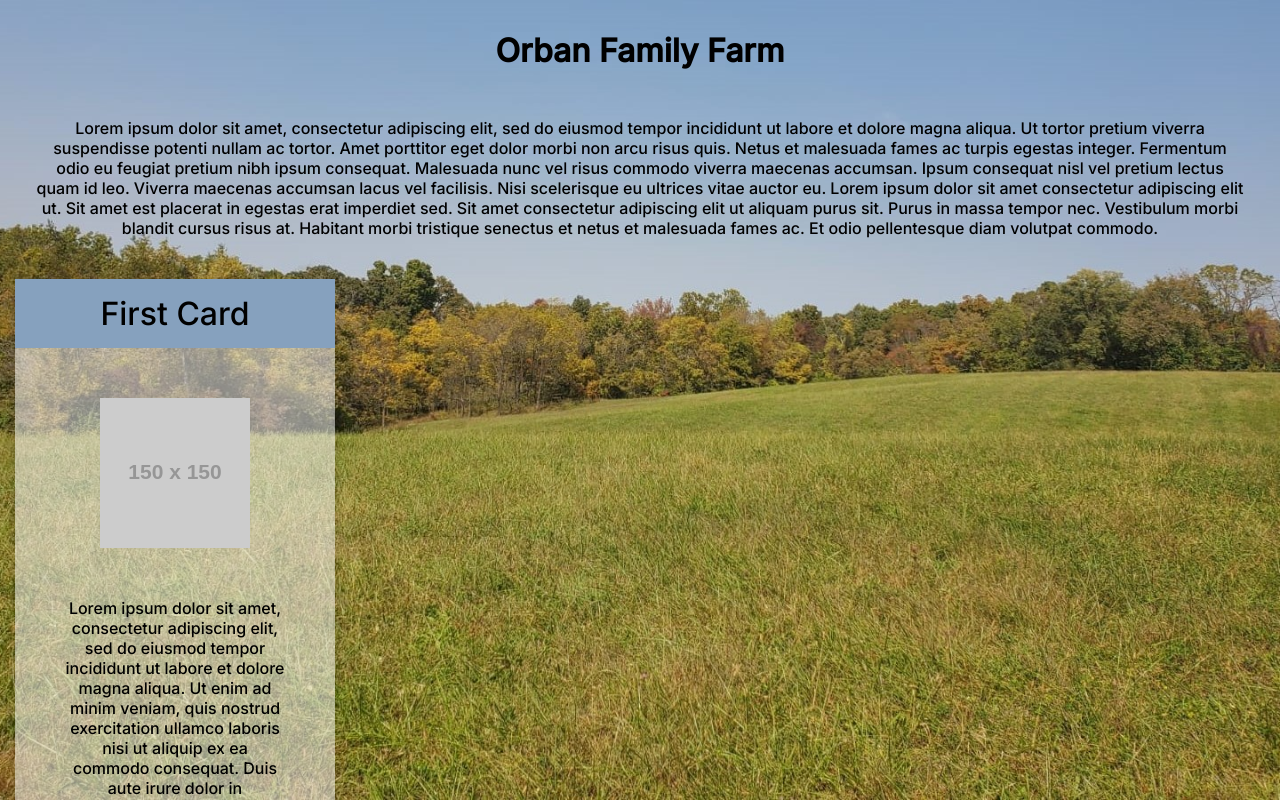
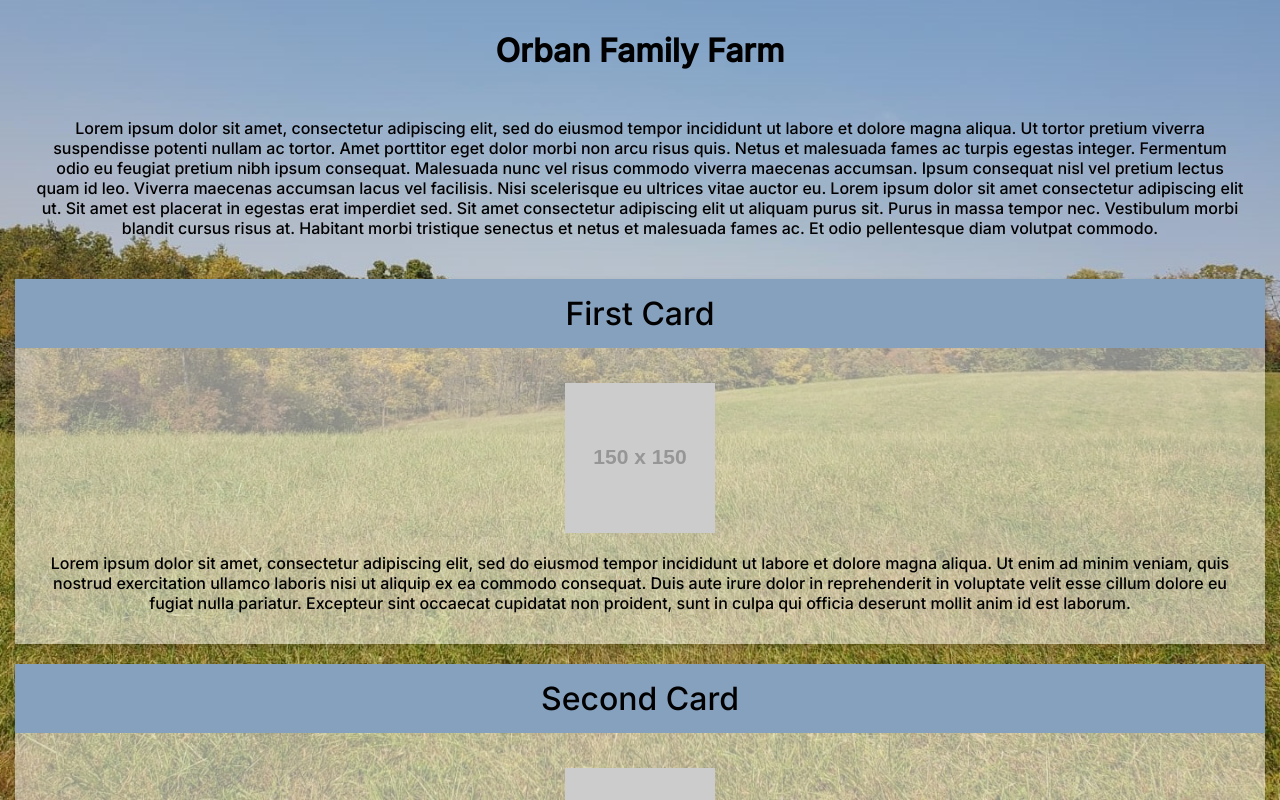
Before and after one commit to borban/orbanfamilyfarm, a React (Create React App) app in the folder orban-family-farm/: page / in a window 1280 px wide. Shown: the top 800 px of the page. Built offline with nearby package versions, Linux system fonts and the light colour scheme.

Commit message:
More changes

```diff
--- a/orban-family-farm/src/App.css
+++ b/orban-family-farm/src/App.css
@@ -29,7 +29,7 @@
 }
 
 .content {
- margin: 0px;
+  display: flexbox;
 }
 
 .card {
@@ -38,7 +38,6 @@
   margin-bottom: 15px;
   background-color: rgba(255, 255, 255, 0.5);
   margin: 15px;
-  width: 25%;
 }
 
 .card-title {
@@ -55,13 +54,8 @@
   text-align: center;
 }
 
-.card-item {
-  padding: 15px;
-}
-
 .footer {
   margin-top: 25px;
-  margin-bottom: 25px;
   background-color: rgba(134, 161, 190, 0.5);
   text-align: center;
 }
--- a/orban-family-farm/src/components/Card.js
+++ b/orban-family-farm/src/components/Card.js
@@ -5,8 +5,8 @@ function Card(props) {
     <div className="card">
       <div className="card-title">{props.title}</div>
       <div className="card-content">
-        <img className="card-item" src={props.image} alt="placeholder" />
-        <p className="card-item">{props.text}</p>
+        <img src={props.image} alt="placeholder" />
+        <p>{props.text}</p>
       </div>
     </div>
   );
--- a/orban-family-farm/src/content/Banner.js
+++ b/orban-family-farm/src/content/Banner.js
@@ -3,7 +3,9 @@ import React from "react";
 function Banner() {
   return (
     <div className="banner">
-      <div className="title"><h1>Orban Family Farm</h1></div>
+      <div className="title">
+        <h1>Orban Family Farm</h1>
+      </div>
       <div className="banner-content">
         <p>
           {" "}
```
Also changed, not shown: orban-family-farm/src/content/Title.js (deleted, +0 -7 lines), orban-family-farm/src/content/Content.js (indentation only).
